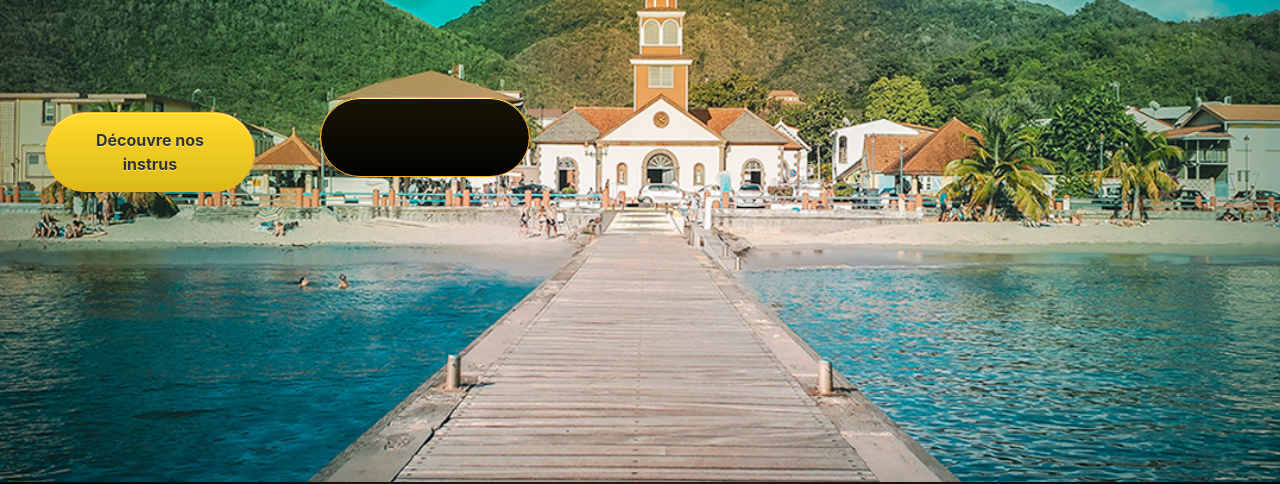
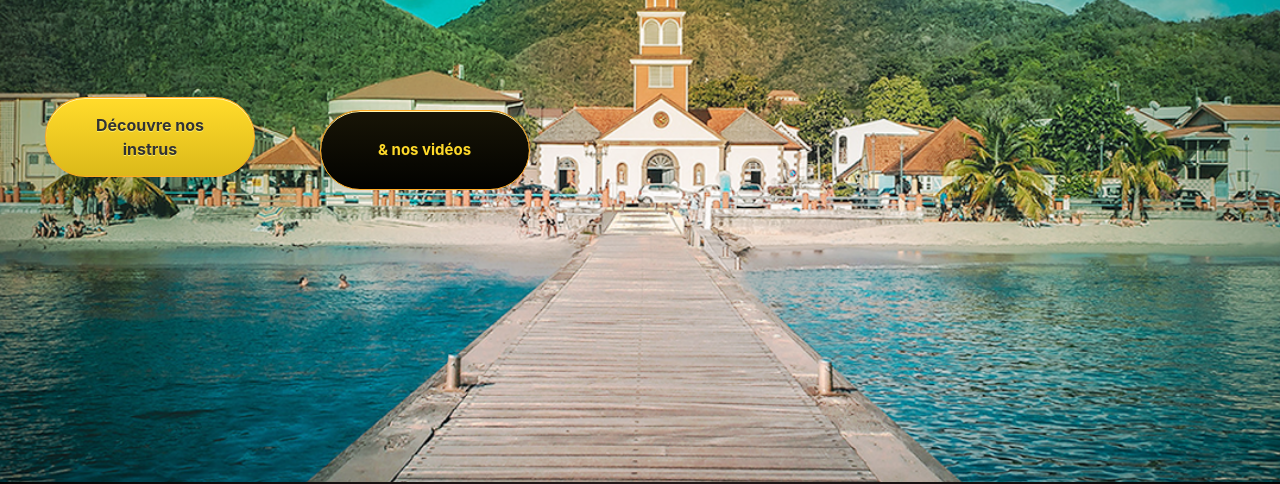
Before and after one commit to SwanDPH/Music, a plain HTML site: page index.html in a window 1280 px wide. Shown: the part 384-868 px from the top of the page. Drawn offline with nearby package versions, Linux system fonts and the light colour scheme; a web font is replaced by a local one.

Commit message:
remise à niveau

```diff
--- a/index.html
+++ b/index.html
@@ -57,7 +57,7 @@
             <div class="col">
                     <div class="col buttonZone">
                         <a onclick="musiqueList()" href="#listeMusique"><button style="border-radius: 50px" type="button" >Découvre nos instrus</button></a>
-                        <button type="button"></button>
+                        <button type="button">& nos vidéos</button>
 
                     </div>
             </div>
```
